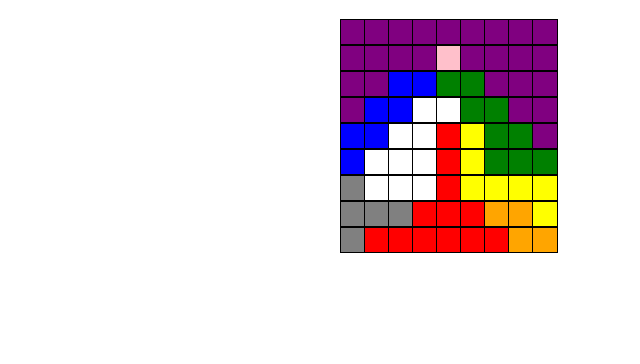
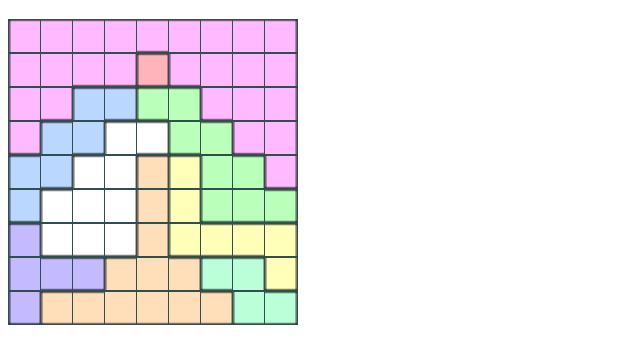
Before and after one commit to stocktons/queens, a plain HTML site: page index.html in a window 1280 px wide. Both pictures are taken after a click on the button "Start Game". Shown: the part 90-454 px from the top of the page, without its empty margins (0-640 px from the left). Drawn offline with Linux system fonts and the light colour scheme.

Commit message:
improve style

```diff
--- a/js/queens.js
+++ b/js/queens.js
@@ -88,7 +88,7 @@ export class QueensGame {
   placeCrown(row, col) {
     const info = this.getBoard()[row][col];
     console.log("info in placeCrown", info);
-    if (!info.includes("x")) return;
+    if (!info.includes("x") && !info.includes("X")) return;
     const newBoard = structuredClone(this.getBoard());
     this.checkForConflictingCrown(row, col, newBoard);
     console.log("newBoard in placeCrown", newBoard);
@@ -100,7 +100,7 @@ export class QueensGame {
       if (!newBoard[sameColorRow][sameColorCol].includes("C")) {
         const squareCode = new Set(newBoard[sameColorRow][sameColorCol]);
         squareCode.add("X");
-        newBoard[sameColorRow][sameColorCol] = Array.from(squareCode).join("");;
+        newBoard[sameColorRow][sameColorCol] = Array.from(squareCode).join("");
       }
     }
     this.addToHistory(newBoard);
@@ -170,6 +170,16 @@ export class QueensGame {
         } else if (col === squareCol) {
           colToError = col;
           break;
+        } else {
+          // diagonals
+          if (!board[row][col].includes("Z")) {
+            board[row][col] = board[row][col].concat("Z");
+          }
+          if (!board[squareRow][squareCol].includes("Z")) {
+            board[squareRow][squareCol] =
+              board[squareRow][squareCol].concat("Z");
+          }
+          return;
         }
       }
     }
--- a/js/ui.js
+++ b/js/ui.js
@@ -29,6 +29,9 @@ class QueensGameUI {
         square.dataset.col = col;
         square.style.backgroundColor =
           codesToColors[this.game.template[row][col][0]];
+        square.style.height = squareSize;
+        square.style.width = squareSize;
+        this.applyRegionBorders(square, row, col);
         square.addEventListener("click", this.handleSquareClick.bind(this));
         board.appendChild(square);
       }
@@ -97,7 +100,7 @@ class QueensGameUI {
         if (updatedBoard[i][j].includes("C")) {
           square.innerHTML = "👑";
         } else if (updatedBoard[i][j].includes("X") || updatedBoard[i][j].includes("x")) {
-          square.innerHTML = "X";
+          square.innerHTML = "&times";
         } else {
           square.innerHTML = "";
         }
@@ -110,6 +113,39 @@ class QueensGameUI {
       }
     }
   }
+
+  applyRegionBorders(square, row, col) {
+    const currentColor = codesToColors[this.game.template[row][col][0]];
+    const shadows = [];
+
+    // Check each direction and add shadow if it's a region boundary
+    // Top border
+    if (row === 0 || codesToColors[this.game.template[row - 1][col][0]] !== currentColor) {
+      shadows.push("inset 0 1.2px 0 0 rgba(0, 0, 0, 0.5)");
+    }
+
+    // Bottom border
+    if (row === this.game.template.length - 1 ||
+        codesToColors[this.game.template[row + 1][col][0]] !== currentColor) {
+      shadows.push("inset 0 -1.2px 0 0 rgba(0, 0, 0, 0.5)");
+    }
+
+    // Left border
+    if (col === 0 || codesToColors[this.game.template[row][col - 1][0]] !== currentColor) {
+      shadows.push("inset 1.6px 0 0 0 rgba(0, 0, 0, 0.5)");
+    }
+
+    // Right border
+    if (col === this.game.template[row].length - 1 ||
+        codesToColors[this.game.template[row][col + 1][0]] !== currentColor) {
+      shadows.push("inset -1.6px 0 0 0 rgba(0, 0, 0, 0.5)");
+    }
+
+    // Apply all shadows at once
+    if (shadows.length > 0) {
+      square.style.boxShadow = shadows.join(", ");
+    }
+  }
 }
 
 window.addEventListener("load", () => {
--- a/styles.css
+++ b/styles.css
@@ -1,27 +1,17 @@
-.board {
-  max-width: 600px;
-  margin: 20px auto;
-  gap: 0 !important;
-  column-gap: 0 !important;
-  row-gap: 0 !important;
-}
-
 .square {
   aspect-ratio: 1;
-  border: 1px solid #000;
+  border: 0.5px solid darkslategrey;
   display: flex;
   align-items: center;
   justify-content: center;
-  height: 24px;
-  width: 24px;
 }
 
 .error {
   background-image: repeating-linear-gradient(
     -45deg,
-    red 0px,
-    red 2px,
-    black 2px,
-    black 4px
+    tomato 2px,
+    tomato 4px,
+    transparent 4px,
+    transparent 8px
   );
 }
--- a/utils.js
+++ b/utils.js
@@ -1,15 +1,19 @@
 const codesToColors = {
-  P: "purple",
-  K: "pink",
-  B: "blue",
-  W: "white",
-  R: "red",
-  Y: "yellow",
-  G: "green",
-  O: "orange",
-  E: "gray",
+  P: "#FFBAFF", // violet
+  K: "#FFB3BA", // soft rose
+  B: "#BAD7FF", // baby blue
+  W: "white", // white
+  R: "#FFDFBA", // peach cream
+  Y: "#FFFFBA", // pastel yellow
+  G: "#BAFFBA", // mint cream
+  L: "#FFE4B5", // moccasin
+  E: "#C4BAFF", // lavender blue
+  O: "#BAFFD8", // seafoam
+  C: "#BAFFFF", // powder blue
+  V: "#FFF0BA", // pale gold
+  H: "#E6FFBA", // honeydew
 };
 
-const squareSize = "24px";
+const squareSize = "32px";
 
 export { codesToColors, squareSize };
```
Lines whose indentation alone changed are shown as unchanged.
